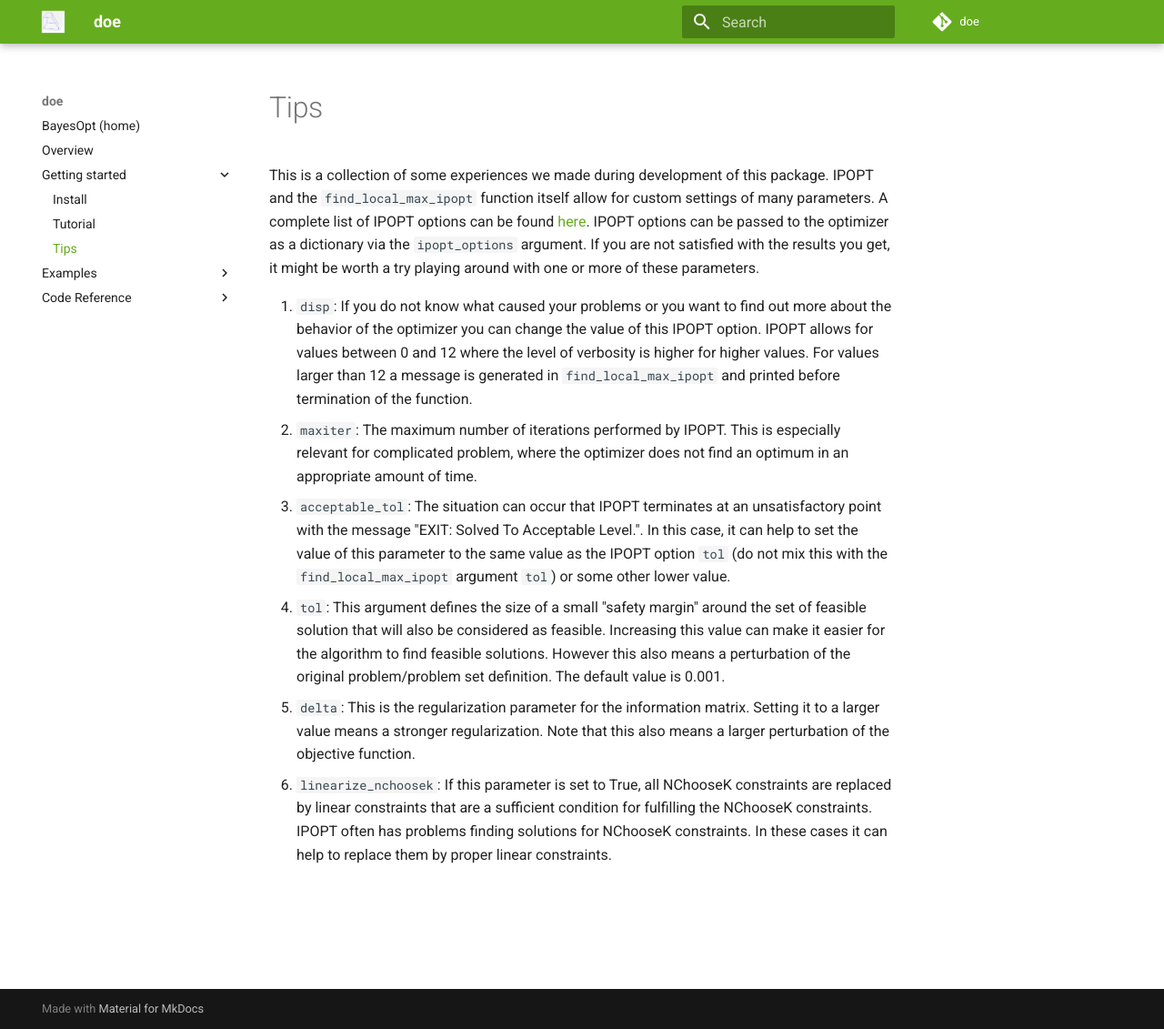
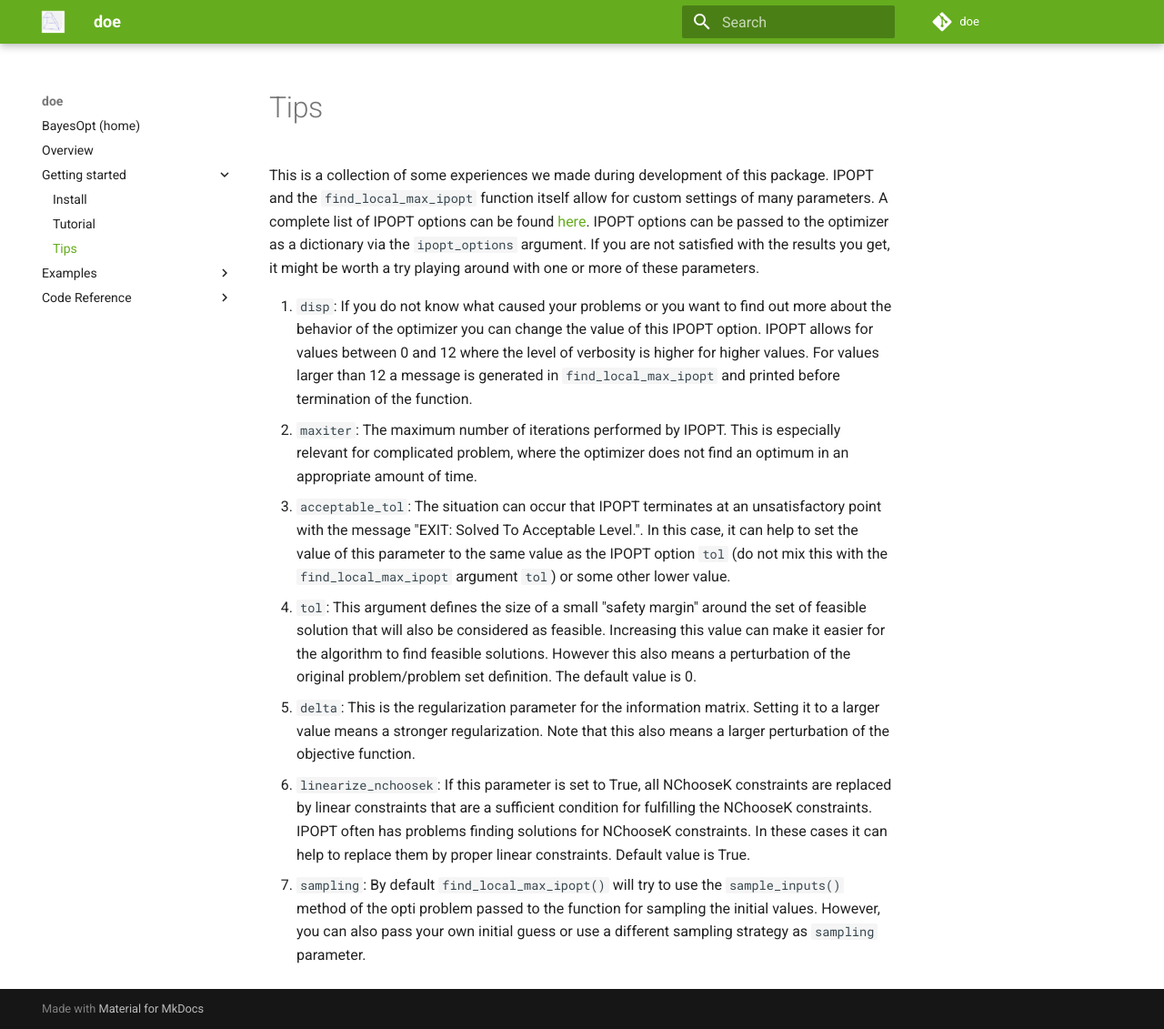
Before and after one commit to basf/doe, an MkDocs documentation site: the page built from docs/tips.md, in a window 1280 px wide and 1131 px high. Shown: the whole window at 91% size. Built offline with MkDocs 1.6.1 and Material for MkDocs 9.7.7, drawn with Linux system fonts in a browser that asks for light colours.

Commit message:
updated docs

```diff
--- a/docs/tips.md
+++ b/docs/tips.md
@@ -4,6 +4,7 @@ This is a collection of some experiences we made during development of this pack
 1. <code>disp</code>: If you do not know what caused your problems or you want to find out more about the behavior of the optimizer you can change the value of this IPOPT option. IPOPT allows for values between 0 and 12 where the level of verbosity is higher for higher values. For values larger than 12 a message is generated in <code>find_local_max_ipopt</code> and printed before termination of the function.
 2. <code>maxiter</code>: The maximum number of iterations performed by IPOPT. This is especially relevant for complicated problem, where the optimizer does not find an optimum in an appropriate amount of time.
 3. <code>acceptable_tol</code>: The situation can occur that IPOPT terminates at an unsatisfactory point with the message "EXIT: Solved To Acceptable Level.". In this case, it can help to set the value of this parameter to the same value as the IPOPT option <code>tol</code> (do not mix this with the <code>find_local_max_ipopt</code> argument <code>tol</code>) or some other lower value.
-4. <code>tol</code>: This argument defines the size of a small "safety margin" around the set of feasible solution that will also be considered as feasible. Increasing this value can make it easier for the algorithm to find feasible solutions. However this also means a perturbation of the original problem/problem set definition. The default value is 0.001.
+4. <code>tol</code>: This argument defines the size of a small "safety margin" around the set of feasible solution that will also be considered as feasible. Increasing this value can make it easier for the algorithm to find feasible solutions. However this also means a perturbation of the original problem/problem set definition. The default value is 0.
 5. <code>delta</code>: This is the regularization parameter for the information matrix. Setting it to a larger value means a stronger regularization. Note that this also means a larger perturbation of the objective function.
-6. <code>linearize_nchoosek</code>: If this parameter is set to True, all NChooseK constraints are replaced by linear constraints that are a sufficient condition for fulfilling the NChooseK constraints. IPOPT often has problems finding solutions for NChooseK constraints. In these cases it can help to replace them by proper linear constraints.
+6. <code>linearize_nchoosek</code>: If this parameter is set to True, all NChooseK constraints are replaced by linear constraints that are a sufficient condition for fulfilling the NChooseK constraints. IPOPT often has problems finding solutions for NChooseK constraints. In these cases it can help to replace them by proper linear constraints. Default value is True.
+7. <code>sampling</code>: By default <code>find_local_max_ipopt()</code> will try to use the <code>sample_inputs()</code> method of the opti problem passed to the function for sampling the initial values. However, you can also pass your own initial guess or use a different sampling strategy as <code>sampling</code> parameter.
```
